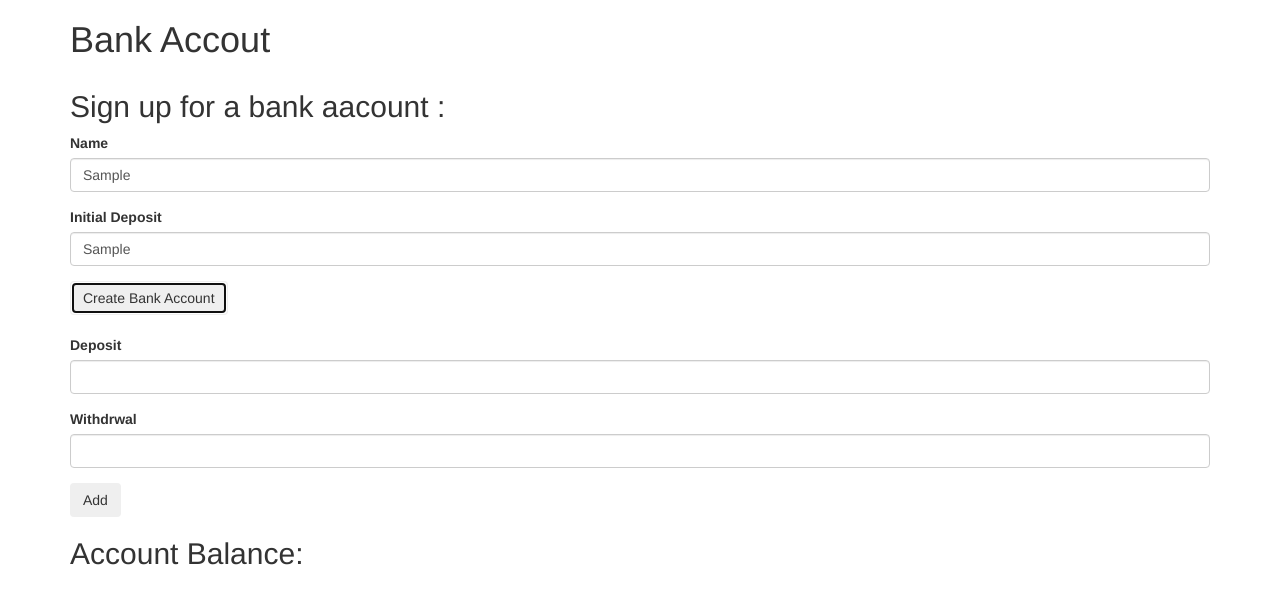
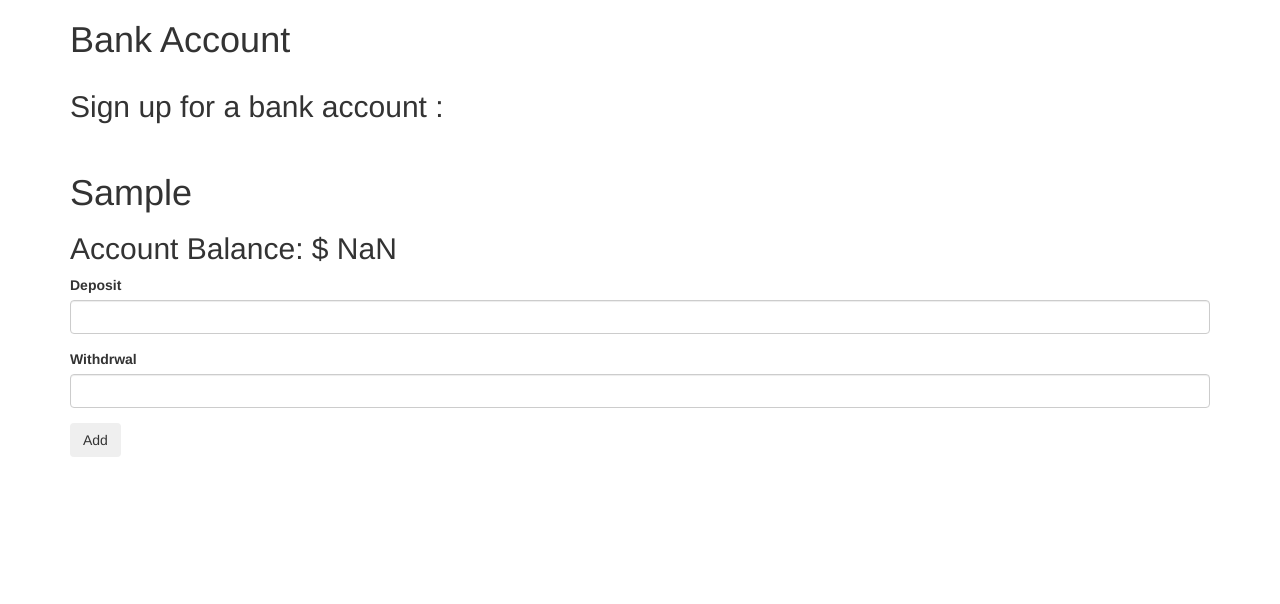
Before and after one commit to eddieduro/bank-account, a plain HTML site: page index.html in a window 1280 px wide. Both pictures are taken after typing "Sample", "Sample" into the empty fields and a click on the button "Create Bank Account". Drawn offline with nearby package versions, Linux system fonts and the light colour scheme.

Commit message:
final upload

```diff
--- a/css/styles.css
+++ b/css/styles.css
@@ -0,0 +1,3 @@
+#bank-account {
+  display: none;
+}
--- a/index.html
+++ b/index.html
@@ -7,10 +7,10 @@
   </head>
   <body>
     <div class="container">
-      <h1>Bank Accout</h1>
+      <h1>Bank Account</h1>
     </div>
     <div class="container">
-      <h2>Sign up for a bank aacount :</h2>
+      <h2>Sign up for a bank account :</h2>
       <form id="new-account">
         <div class="form-group">
           <label for="name">Name</label>
@@ -29,6 +29,8 @@
     </div>
     <div class="container">
       <form id= "bank-account">
+        <h1 id="account-name"></h1>
+        <h2>Account Balance: $ <span id="balance1"></span></h2>
         <div id="deposit">
           <div class="depositamount">
             <div class="form-group">
@@ -44,12 +46,7 @@
         <button type="submit" class="btn">Add</button>
       </form>
     </div>
-    <div class="container">
-      <div id="show-account" class="hideme">
-        <h2>Account Balance: </h2>
-        <p id="account-balance"></p>
-      </div>
-    </div>
+
 
     <script src="https://code.jquery.com/jquery-1.12.0.min.js"></script>
     <script src="https://maxcdn.bootstrapcdn.com/bootstrap/3.3.6/js/bootstrap.min.js"></script>
--- a/js/scripts.js
+++ b/js/scripts.js
@@ -1,28 +1,46 @@
-function BankAccount (accountName, balance, firstDeposit, withDrawal) {
-  var balance;
+function BankAccount (accountName, balance, firstDeposit) {
   this.accountName = accountName;
   this.balance = balance;
   this.firstDeposit = firstDeposit;
-  this.withDrawal = withDrawal;
-  return balance;
 }
 
-BankAccount.prototype.initialDeposit = function(){
-  return this.balance + this.firstDeposit;
+BankAccount.prototype.deposit = function(amount){
+  this.balance += amount;
+  return this.balance;
 }
 
-BankAccount.prototype.withDrawalamount = function () {
-  return this.balance - this.withDrawal;
+BankAccount.prototype.withDraw = function(amount) {
+  this.balance -= amount;
+  return this.balance;
 }
 
 $(document).ready(function() {
+  var account;
   $('form#new-account').submit(function(event){
     event.preventDefault();
     var inputtedAccountName = $('input#name').val();
-    var inputtedInitialDeposit = parseInt($("input#initial-deposit").val());
+    var inputtedDeposit = parseInt($("input#initial-deposit").val());
+
+    var newAccount = new BankAccount(inputtedAccountName, 0, inputtedDeposit);
+
+    account = newAccount;
+
+    $("form#bank-account").show();
+    $("form#new-account").hide();
+    $("#balance1").text(newAccount.deposit(inputtedDeposit));
+    $("#account-name").text(newAccount.accountName);
+  });
+
+  $('form#bank-account').submit(function(event){
+    event.preventDefault();
+    var inputtedDeposit = parseInt($("input#initial-deposit").val());
     var inputtedWithDrawal = parseInt($("input#withdrawal").val());
 
-    var newAccount = new BankAccount(inputtedAccountName, 0, inputtedInitialDeposit, inputtedWithDrawal);
-
+    if(inputtedWithDrawal > 0) {
+      $("#balance1").text(account.withDraw(inputtedWithDrawal));
+    }
+    if(inputtedDeposit > 0) {
+      $("#balance1").text(account.deposit(inputtedDeposit));
+    }
   });
 });
```
Also changed, not shown: spec/specs.js (+9 -8 lines).
